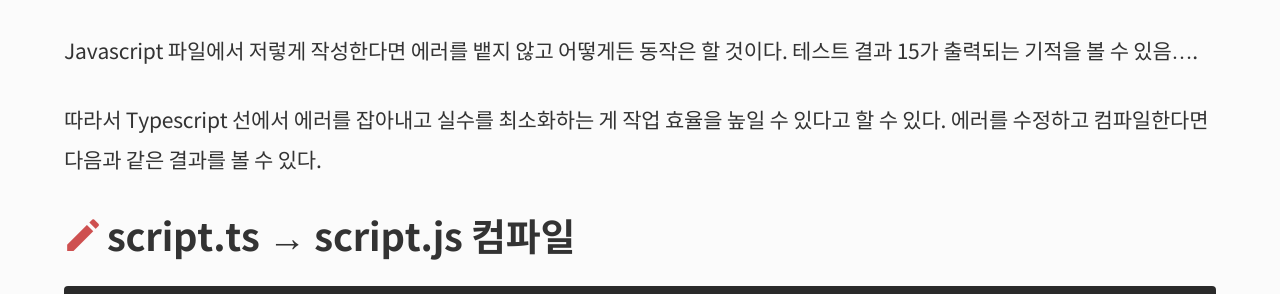
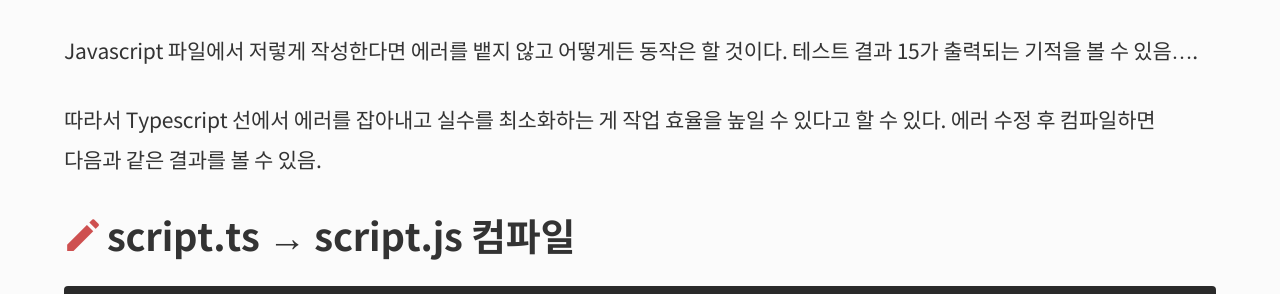
Before and after one commit to selosele/selosele.github.io, a Jekyll site: the page built from _posts/2020-06-06-start-type-script.md, in a window 1280 px wide. Shown: the part 990-1284 px from the top of the page. Built offline with Jekyll 4.4.1, drawn with Linux system fonts in a browser that asks for light colours; cached includes are drawn as plain includes; comment, search, counter and statistics services are not loaded.

Commit message:
포스트 수정

```diff
--- a/_posts/2020-06-06-start-type-script.md
+++ b/_posts/2020-06-06-start-type-script.md
@@ -32,7 +32,7 @@ Typescript는 숫자(number)와 문자열(string) 타입을 선언하는 것이
 
 Javascript 파일에서 저렇게 작성한다면 에러를 뱉지 않고 어떻게든 동작은 할 것이다. 테스트 결과 15가 출력되는 기적을 볼 수 있음....
 
-따라서 Typescript 선에서 에러를 잡아내고 실수를 최소화하는 게 작업 효율을 높일 수 있다고 할 수 있다. 에러를 수정하고 컴파일한다면 다음과 같은 결과를 볼 수 있다.
+따라서 Typescript 선에서 에러를 잡아내고 실수를 최소화하는 게 작업 효율을 높일 수 있다고 할 수 있다. 에러 수정 후 컴파일하면 다음과 같은 결과를 볼 수 있음.
 
 ## script.ts &rarr; script.js 컴파일
 
```
